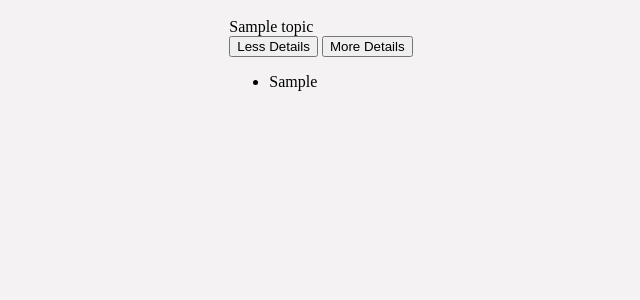
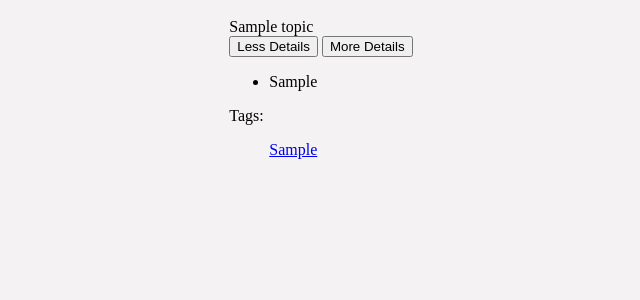
Before and after one commit to Hygster/ETH-Hackathon-Lecture-Summarizer, a Django app: page /transcripts/1/ in a window 1280 px wide. Shown: the part 334-634 px from the top of the page, without its empty margins (319-959 px from the left). Run offline with Django 4.2, Linux system fonts and the light colour scheme; tables that the repository leaves empty hold one stand-in row (values such as "Sample post").

Commit message:
added tags to sumarry

```diff
--- a/TLDRserver/TLDR/templates/views/summary.html
+++ b/TLDRserver/TLDR/templates/views/summary.html
@@ -50,7 +50,7 @@
               <a href={{video.source_url}}>Video Link</a>
           </li>
           <li>
-            <a href="/download/{{video.id}}">Transcript</a>
+            <a class="link" href="/download/{{video.id}}">Transcript</a>
         </li>
         </ul>
         <div class="topics-wrapper">
@@ -84,6 +84,14 @@
                   {% endfor %}
                 </div>
                 {# TODO: Replace with full implementation #}
+                <div class="tag">
+                  <span class="tag-title">Tags:</span>
+                  <ul class="tag-list">
+                    {% for tag in topic.tags %}
+                      <a href="https://en.wikipedia.org/w/index.php?search={{ tag }}" class="link">{{ tag }}</a>
+                    {% endfor %}
+                  </ul>
+                </div>
               </div>
             {% endfor %}
           {% endif %}
--- a/TLDRserver/TLDR/views.py
+++ b/TLDRserver/TLDR/views.py
@@ -116,12 +116,17 @@ def summary(request, summary_id):
         if chunk3 != None:
             chunks.append(chunk3)
 
+        tags = topic.tags.split(",")
+
+
+
         tps.append(
             {
                 "title": topic.title,
                 "bulletpoints": filtered_bps,
                 "summary": topic.summary,
                 "chunks": chunks,
+                "tags": tags,
             }
         )
 
@@ -144,7 +149,7 @@ def summary(request, summary_id):
 
 
 def istitle(str):
-    if(len(str) < 60 and (str.count(":") > 0 or str.count("*")>2)):
+    if(len(str) < 100 and (str.count(":") > 0 or str.count("*")>2)):
         return True
     else:
         return False
```
